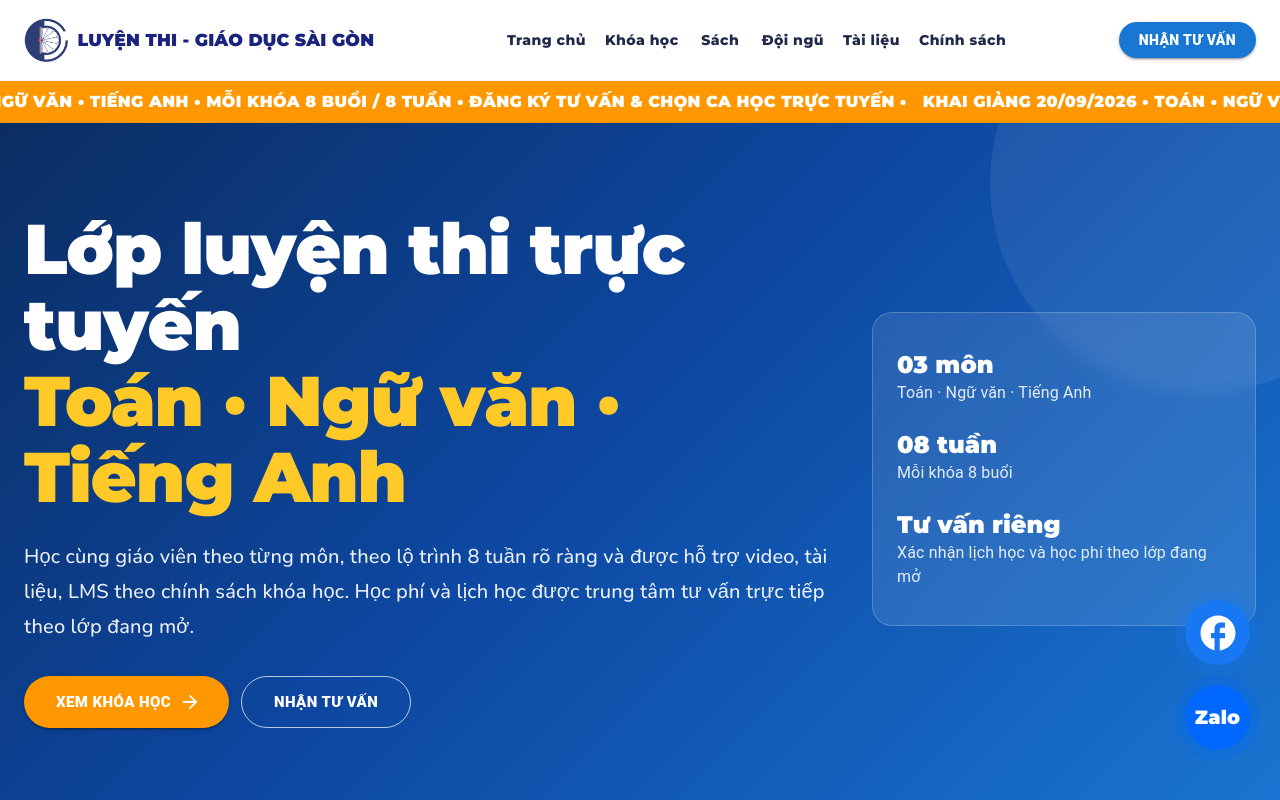
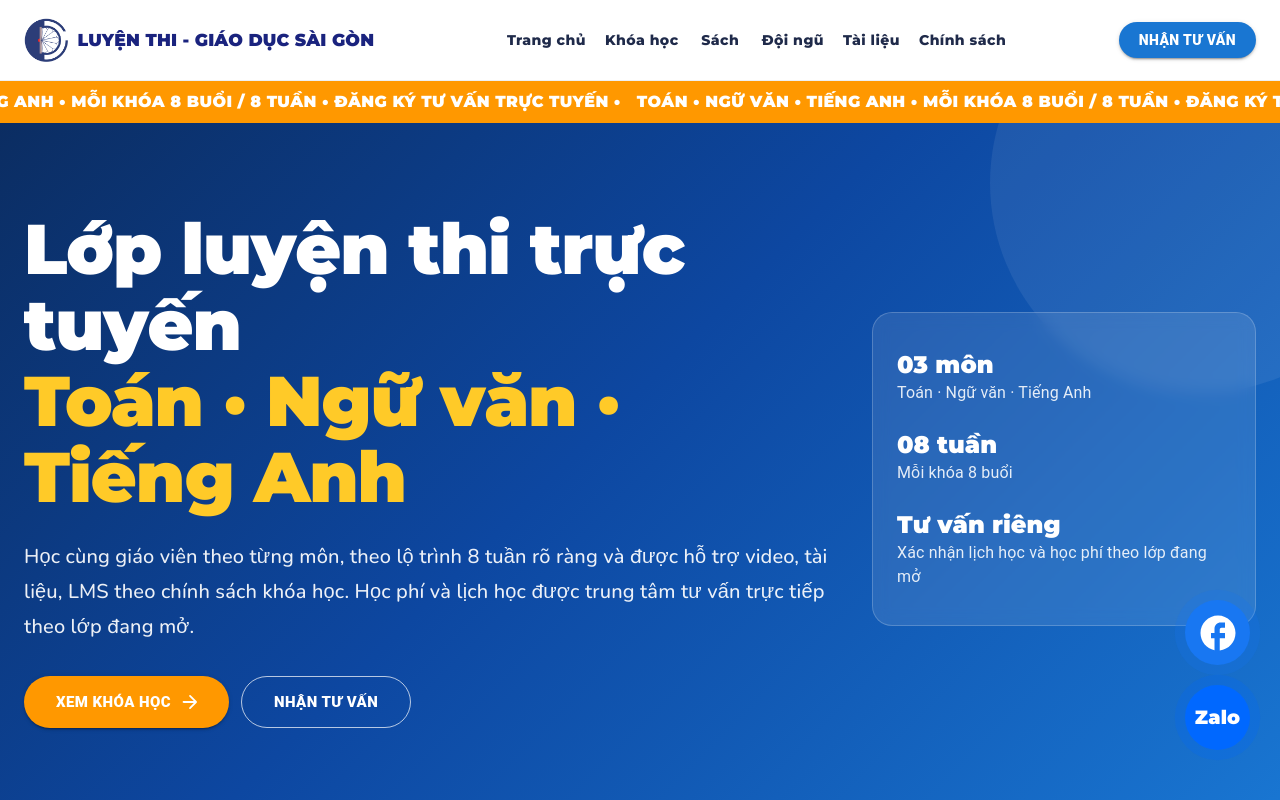
Before and after one commit to khanhu2805/luyen-thi-gdsg, a Next.js app: page / in a window 1280 px wide. Shown: the top 800 px of the page. Built offline with nearby package versions, Linux system fonts and the light colour scheme.

Commit message:
Remove schedule messaging from marquee

```diff
--- a/app/components/trang-chu/MarqueeNoti.tsx
+++ b/app/components/trang-chu/MarqueeNoti.tsx
@@ -2,7 +2,6 @@
 
 import { Box, Typography } from '@mui/material';
 import { keyframes } from '@mui/system';
-import { ENROLLMENT_OPEN_DATE } from '../../data/enrollment';
 
 const marquee = keyframes`
   from { transform: translateX(0); }
@@ -10,7 +9,7 @@ const marquee = keyframes`
 `;
 
 export default function MarqueeNoti() {
-  const message = `KHAI GIẢNG ${ENROLLMENT_OPEN_DATE}  •  TOÁN  •  NGỮ VĂN  •  TIẾNG ANH  •  MỖI KHÓA 8 BUỔI / 8 TUẦN  •  ĐĂNG KÝ TƯ VẤN & CHỌN CA HỌC TRỰC TUYẾN  •  `;
+  const message = 'TOÁN  •  NGỮ VĂN  •  TIẾNG ANH  •  MỖI KHÓA 8 BUỔI / 8 TUẦN  •  ĐĂNG KÝ TƯ VẤN TRỰC TUYẾN  •  ';
 
   return (
     <Box sx={{ overflow: 'hidden', bgcolor: '#ff9800', color: '#fff', py: 1.1 }}>
```
